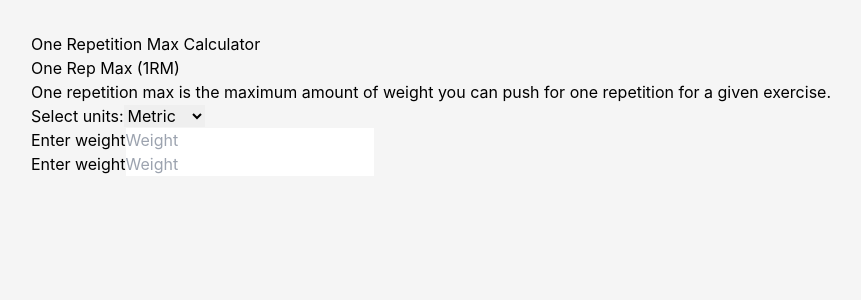
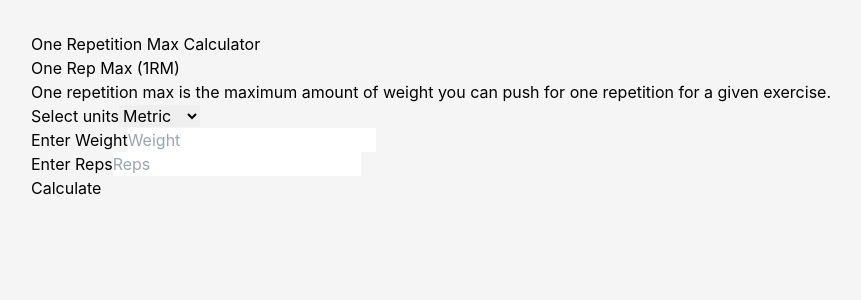
Before and after one commit to allomhg/1rm-calc-react, a React (Vite) app: page / in a window 1280 px wide. Shown: the top 300 px of the page, without its empty margins (209-1070 px from the left). Built offline with nearby package versions, Linux system fonts and the light colour scheme.

Commit message:
Adding more components

```diff
--- /dev/null
+++ b/src/components/Button/Button.tsx
@@ -0,0 +1,5 @@
+export const Button = () => {
+    return (
+        <input type="button" value="Calculate" />
+    );
+}
--- a/src/components/Form/Form.tsx
+++ b/src/components/Form/Form.tsx
@@ -1,19 +1,34 @@
 import { InputSelect } from "../InputSelect/InputSelect";
 import { InputNumber } from "../InputNumber/InputNumber";
+import { Button } from "../Button/Button";
 
-// const units = []
+export type InputNumType = {
+    name: string;
+    // value: number;
+}
 
-export interface InputNumber {
-    name: string;
-    value: number;
-}
+// const numInputs: InputNumType[] = [
+//     {name: "Weight", value: 0},
+//     {name: "Reps", value: 0},
+// ]
+
+const numInputs: InputNumType[] = [
+    {name: "Weight"},
+    {name: "Reps"},
+]
 
 export const Form = () => {
     return (
-        <form className="flex flex-col max-w-sm p-4">
+        <form className="flex flex-col p-4 bg-white">
             <InputSelect />
-            <InputNumber />
-            <InputNumber />
+            {numInputs.map(( input ) => (
+                <InputNumber
+                    key={input.name}
+                    name={input.name}
+                    // value={input.value}
+                />
+            ))}
+            <Button />
         </form>
     );
 }
--- a/src/components/InputNumber/InputNumber.tsx
+++ b/src/components/InputNumber/InputNumber.tsx
@@ -1,10 +1,10 @@
+import { InputNumType } from "../Form/Form";
 
-
-export const InputNumber = () => {
+export const InputNumber: React.FunctionComponent<InputNumType> = ({name}) => {
     return (
-        <div className="p-2">
-            <label htmlFor="units">Enter weight</label>
-            <input type="number" placeholder="Weight" className="p-2 rounded border"></input>
+        <div className="flex flex-col p-2">
+            <label htmlFor="units">Enter {name}</label>
+            <input type="number" placeholder={name} className="p-2 rounded border"></input>
         </div>
     );
 }
--- a/src/components/InputSelect/InputSelect.tsx
+++ b/src/components/InputSelect/InputSelect.tsx
@@ -1,7 +1,7 @@
 export const InputSelect = () => {
     return (
-        <div className="p-2">
-            <label htmlFor="units">Select units:</label>
+        <div className="flex flex-col p-2">
+            <label htmlFor="units">Select units</label>
             <select name="units" className="p-2 rounded">
                 <option value="metric">Metric</option>
                 <option value="imperial">Imperial</option>
--- a/src/index.css
+++ b/src/index.css
@@ -17,6 +17,20 @@
   text-rendering: optimizeLegibility;
   -webkit-font-smoothing: antialiased;
   -moz-osx-font-smoothing: grayscale;
+}
+
+/* Hide the spin boxes for the number inputs */
+
+/* Chrome, Safari, Edge, Opera */
+input::-webkit-outer-spin-button,
+input::-webkit-inner-spin-button {
+  -webkit-appearance: none;
+  margin: 0;
+}
+
+/* Firefox */
+input[type=number] {
+  -moz-appearance: textfield;
 }
 
 /* a {
```
